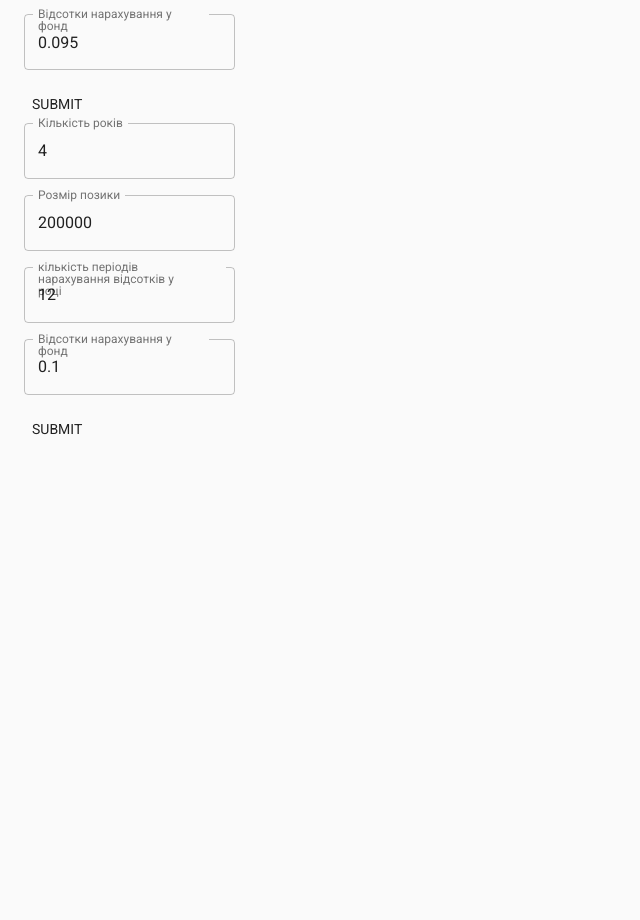
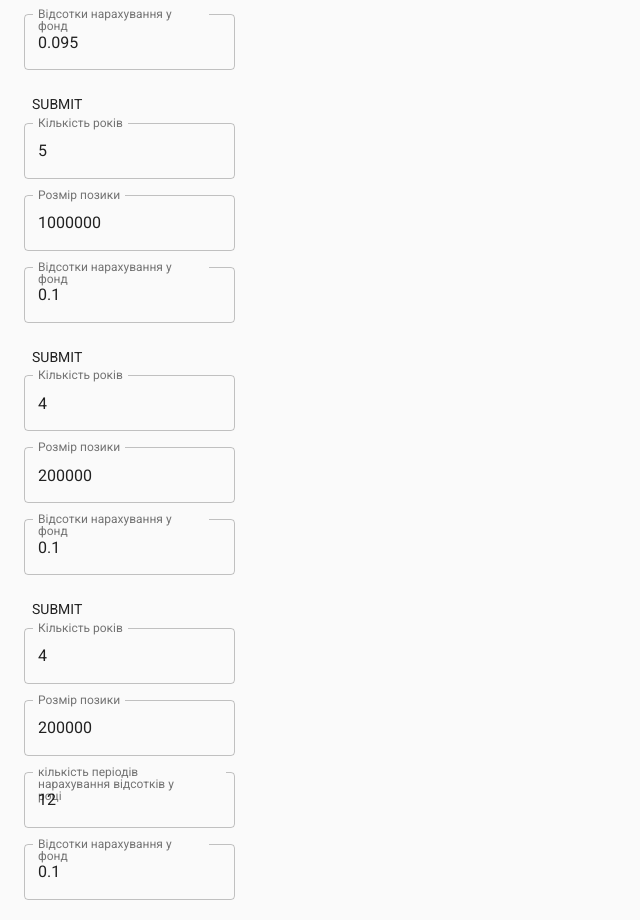
Before and after one commit to maks-hayduk/fintech, a React (Create React App) app: page /task/7 in a window 1280 px wide. Shown: the part 1011-1931 px from the top of the page, without its empty margins (0-640 px from the left). Before the commit the page ends 1482 px from the top, so only its background shows below. Built offline with nearby package versions, Linux system fonts and the light colour scheme.

Commit message:
add tables to tasks

```diff
--- a/src/views/Task7/index.jsx
+++ b/src/views/Task7/index.jsx
@@ -3,12 +3,16 @@ import Task1 from './task1';
 import Task2 from './task2';
 import Task3 from './task3';
 import Task6 from './task6';
+import Task4 from './task4';
+import Task5 from './task5';
 
 const Chapter7 = () => (
   <Box>
     <Task1 />
     <Task2 />
     <Task3 />
+    <Task4 />
+    <Task5 />
     <Task6 />
   </Box>
 );
--- a/src/views/Task7/task2.jsx
+++ b/src/views/Task7/task2.jsx
@@ -2,6 +2,30 @@ import { Button, Box, Typography } from '@material-ui/core';
 import { Form, Formik } from 'formik';
 import InputField from 'src/components/InputField';
 import { useState } from 'react';
+import Table from '../../components/Table';
+
+const tableConfig = [
+  {
+    title: 'Рік',
+    value: 'index'
+  },
+  {
+    title: 'Проценти',
+    value: 'pers'
+  },
+  {
+    title: 'Внески',
+    value: 'vnsk'
+  },
+  {
+    title: 'Витрати за позикою',
+    value: 'vtr'
+  },
+  {
+    title: 'Накопичення на кінець року',
+    value: 'nkp'
+  }
+];
 
 export const calc_s = (i, n) => ((1 + i) ** n - 1) / i;
 
@@ -13,6 +37,7 @@ export const wytrty = (d, g, i, n) => ps(d, g) + R(d, i, n);
 
 const Task2 = () => {
   const [result, setResult] = useState();
+  const [rows, setRows] = useState();
 
   return (
     <Formik
@@ -30,13 +55,42 @@ const Task2 = () => {
           arr_res.push(temp);
           d_copy -= temp;
         }
+        arr_res.push(0);
+
+        const wytrty_val = wytrty(
+          Number(values.d),
+          Number(values.g),
+          Number(values.i),
+          Number(values.n) - 1
+        );
+        const vnsk_val = R(Number(values.d), Number(values.i), Number(values.n) - 1);
+
+        const wytrty_arr = [ps(Number(values.d), Number(values.g))];
+        const vnsk_arr = [0];
+        for (let i = 0; i < Number(values.n) - 1; i++) {
+          wytrty_arr.push(wytrty_val);
+          vnsk_arr.push(vnsk_val);
+        }
 
         let dict = {
           pers: ps(Number(values.d), Number(values.g)),
-          vnsk: R(Number(values.d), Number(values.i), Number(values.n) - 1),
-          vtr: wytrty(Number(values.d), Number(values.g), Number(values.i), Number(values.n) - 1),
+          vnsk: vnsk_arr,
+          vtr: wytrty_arr,
           nkp: arr_res.reverse()
         };
+
+        const tableData = [];
+
+        for (let i = 0; i < values.n; i += 1) {
+          tableData.push({
+            pers: dict.pers,
+            vnsk: dict.vnsk[i],
+            vtr: dict.vtr[i],
+            nkp: dict.nkp[i]
+          });
+        }
+
+        setRows(tableData);
 
         setResult(dict);
       }}
@@ -63,16 +117,12 @@ const Task2 = () => {
               <Box mt={2}>
                 <Typography>Коефіцієнт нарощення постійної ренти: {result[0]} грн</Typography>
               </Box>
-              <Box mt={2}>
-                <Typography>Величину термінової виплати: {result[1]} грн</Typography>
-              </Box>
-              <Box mt={2}>
-                <Typography>
-                  Якщо контрактом передбачено капіталізацію відсотків, то термінова виплата:{' '}
-                  {result[2]} грн
-                </Typography>
-              </Box>
             </>
+          )}
+          {rows && (
+            <Box mt={2} mb={2}>
+              <Table rows={rows} tableConfig={tableConfig} />
+            </Box>
           )}
         </Form>
       )}
--- /dev/null
+++ b/src/views/Task7/task4.jsx
@@ -0,0 +1,115 @@
+import { Button, Box, Typography } from '@material-ui/core';
+import { Form, Formik } from 'formik';
+import InputField from 'src/components/InputField';
+import { useState } from 'react';
+import Table from '../../components/Table';
+
+export const d = (D, n) => (D / n).toFixed(2);
+
+export const dg = (D, g) => D * g;
+
+export const persents = (D, g, n) => (D - d(D, n)) * g;
+
+const tableConfig = [
+  {
+    title: 'Рік',
+    value: 'index'
+  },
+  {
+    title: 'Залишок боргу на початок року',
+    value: 'zal'
+  },
+  {
+    title: 'Витрати за позикою',
+    value: 'vtr'
+  },
+  {
+    title: 'Виплати боргу',
+    value: 'vypl'
+  },
+  {
+    title: 'Проценти',
+    value: 'pers'
+  }
+];
+
+const Task4 = () => {
+  const [result, setResult] = useState();
+  const [rows, setRows] = useState();
+
+  return (
+    <Formik
+      initialValues={{
+        n: '5',
+        d: '1000000',
+        g: '0.1'
+      }}
+      onSubmit={(values) => {
+        const vyp_borg = Number(d(Number(values.d), Number(values.n)));
+
+        const zal_arr = [];
+        let d_temp = Number(values.d);
+        for (let i = 0; i < Number(values.n); i++) {
+          zal_arr.push(d_temp);
+          d_temp -= vyp_borg;
+        }
+
+        const pers = [];
+        for (let i = 0; i < Number(values.n); i++) {
+          pers.push((Number(values.d) - i * vyp_borg) * Number(values.g));
+        }
+
+        const vytr_arr = [];
+        for (let i = 0; i < Number(values.n); i++) {
+          vytr_arr.push(pers[i] + vyp_borg);
+        }
+
+        const dict = {
+          zal: zal_arr,
+          vtr: vytr_arr,
+          vypl: vyp_borg,
+          pers: pers
+        };
+
+        setResult(dict);
+
+        const tableData = [];
+
+        for (let i = 0; i < values.n; i += 1) {
+          tableData.push({
+            zal: zal_arr[i],
+            vtr: vytr_arr[i],
+            vypl: vyp_borg,
+            pers: pers[i]
+          });
+        }
+
+        setRows(tableData);
+      }}
+    >
+      {({ handleSubmit }) => (
+        <Form>
+          <InputField name="n" label="Кількість років" placeholder="Кількість років" />
+          <Box mt={2} mb={2}>
+            <InputField name="d" label="Розмір позики" placeholder="Розмір позики" />
+          </Box>
+          <Box mt={2} mb={2}>
+            <InputField
+              name="g"
+              label="Відсотки нарахування у фонд"
+              placeholder="Відсотки нарахування у фонд"
+            />
+          </Box>
+          <Button onClick={handleSubmit}>Submit</Button>
+          {rows && (
+            <Box mt={2} mb={2}>
+              <Table rows={rows} tableConfig={tableConfig} />
+            </Box>
+          )}
+        </Form>
+      )}
+    </Formik>
+  );
+};
+
+export default Task4;
--- /dev/null
+++ b/src/views/Task7/task5.jsx
@@ -0,0 +1,113 @@
+import { Button, Box, Typography } from '@material-ui/core';
+import { Form, Formik } from 'formik';
+import InputField from 'src/components/InputField';
+import { useState } from 'react';
+import Table from '../../components/Table';
+
+export const Y = (d, n, g) => {
+  const a = (1 - 1 / (1 + g) ** 4) / g;
+  return (d / a).toFixed(2);
+};
+
+export const R = (Y, g, n) => (Y / (1 + g) ** n).toFixed(2);
+
+const tableConfig = [
+  {
+    title: 'Рік',
+    value: 'index'
+  },
+  {
+    title: 'Залишок боргу на початок року',
+    value: 'zal'
+  },
+  {
+    title: 'Термінові Виплати',
+    value: 'trm_vyp'
+  },
+  {
+    title: 'Проценти',
+    value: 'pers'
+  },
+  {
+    title: 'Погашення основного боргу',
+    value: 'pog_borg'
+  }
+];
+
+const Task5 = () => {
+  const [result, setResult] = useState();
+  const [rows, setRows] = useState();
+
+  return (
+    <Formik
+      initialValues={{
+        n: '4',
+        d: '200000',
+        g: '0.1'
+      }}
+      onSubmit={(values) => {
+        const term_vypl = Number(Y(Number(values.d), Number(values.n), Number(values.g)));
+
+        const pog_borg_arr = [];
+        for (let i = Number(values.n); i > 0; i--) {
+          pog_borg_arr.push(R(term_vypl, Number(values.g), i));
+        }
+
+        let d_temp = Number(values.d);
+        const pers_arr = [];
+        const zal_arr = [Number(values.d)];
+        for (let i = 0; i < Number(values.n); i++) {
+          zal_arr.push(d_temp - pog_borg_arr[i]);
+          pers_arr.push(d_temp * Number(values.g));
+          d_temp -= pog_borg_arr[i];
+        }
+
+        const dict = {
+          zal: zal_arr,
+          trm_vyp: term_vypl,
+          pers: pers_arr,
+          pog_borg: pog_borg_arr
+        };
+
+        setResult(dict);
+
+        const tableData = [];
+
+        for (let i = 0; i < values.n; i += 1) {
+          tableData.push({
+            zal: zal_arr[i],
+            trm_vyp: term_vypl,
+            pers: pers_arr[i],
+            pog_borg: pog_borg_arr[i]
+          });
+        }
+
+        setRows(tableData);
+      }}
+    >
+      {({ handleSubmit }) => (
+        <Form>
+          <InputField name="n" label="Кількість років" placeholder="Кількість років" />
+          <Box mt={2} mb={2}>
+            <InputField name="d" label="Розмір позики" placeholder="Розмір позики" />
+          </Box>
+          <Box mt={2} mb={2}>
+            <InputField
+              name="g"
+              label="Відсотки нарахування у фонд"
+              placeholder="Відсотки нарахування у фонд"
+            />
+          </Box>
+          <Button onClick={handleSubmit}>Submit</Button>
+          {rows && (
+            <Box mt={2} mb={2}>
+              <Table rows={rows} tableConfig={tableConfig} />
+            </Box>
+          )}
+        </Form>
+      )}
+    </Formik>
+  );
+};
+
+export default Task5;
```
